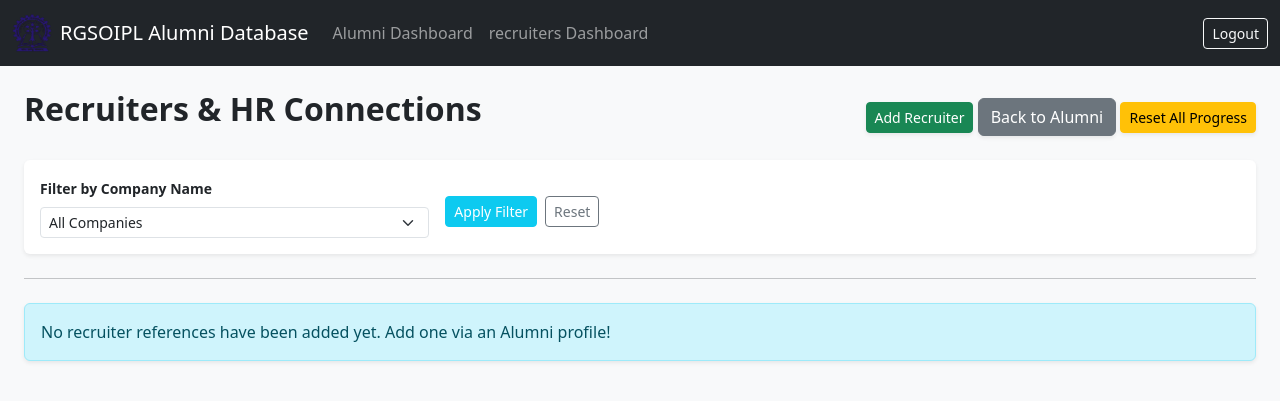
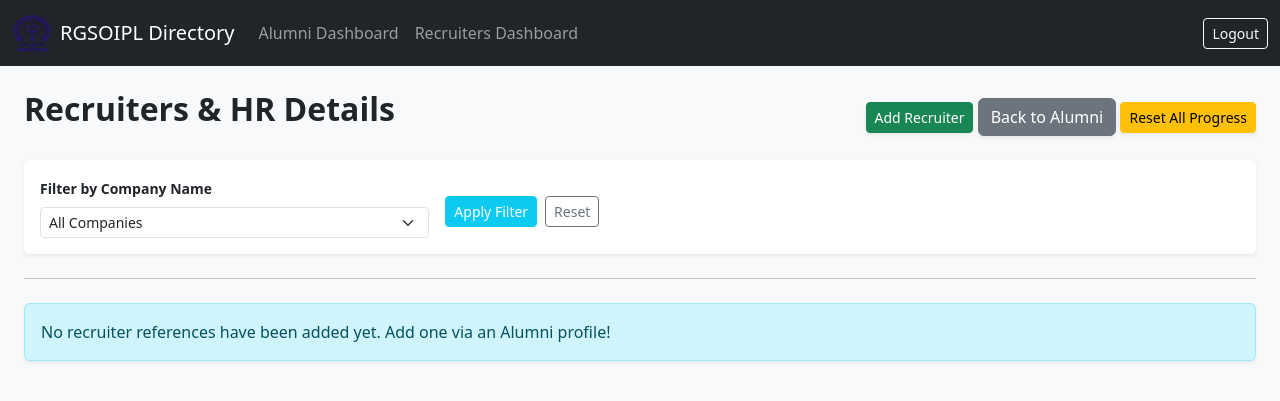
Before and after one commit to weeayush/Student-Placement-management-, a Flask app: page /recruiters in a window 1280 px wide. Shown: the top 401 px of the page. Run offline with Flask 3, Linux system fonts and the light colour scheme; a user stored in the database is signed in.

Commit message:
app updates

```diff
--- a/templates/base.html
+++ b/templates/base.html
@@ -12,7 +12,7 @@
     <div class="container-fluid">
         <a class="navbar-brand d-flex align-items-center" href="{{ url_for('dashboard') }}">
             <img src="{{ url_for('static', filename='iit.png') }}" width="40" height="40" class="me-2 rounded" alt="IIT Logo">
-            RGSOIPL Alumni Database
+            RGSOIPL Directory
         </a>
 
         {% if current_user.is_authenticated %}
@@ -25,7 +25,7 @@
                     <a class="nav-link" href="{{ url_for('dashboard') }}">Alumni Dashboard</a>
                 </li>
                 <li class="nav-item">
-                    <a class="nav-link" href="{{ url_for('recruiters_dashboard') }}">recruiters Dashboard</a>
+                    <a class="nav-link" href="{{ url_for('recruiters_dashboard') }}">Recruiters Dashboard</a>
                 </li>
             </ul>
             <div class="d-flex">
--- a/templates/recruiters.html
+++ b/templates/recruiters.html
@@ -2,7 +2,7 @@
 {% extends "base.html" %}
 {% block content %}
 <div class="d-flex justify-content-between align-items-end mb-4">
-    <h2 class="fw-bold">Recruiters & HR Connections</h2>
+    <h2 class="fw-bold">Recruiters & HR Details </h2>
     <div>
         <a href="{{ url_for('add_recruiter_direct') }}" class="btn btn-success shadow-sm btn-sm">Add Recruiter</a>
     <a href="{{ url_for('dashboard') }}" class="btn btn-secondary shadow-sm">Back to Alumni</a>
```
